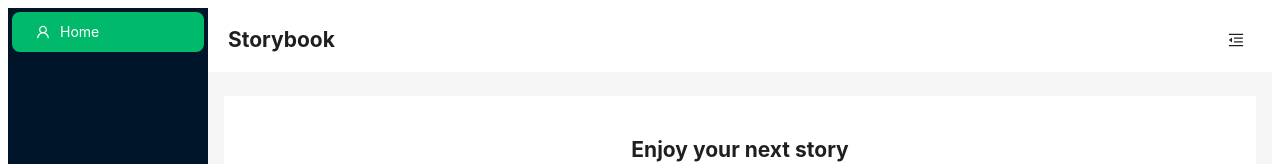
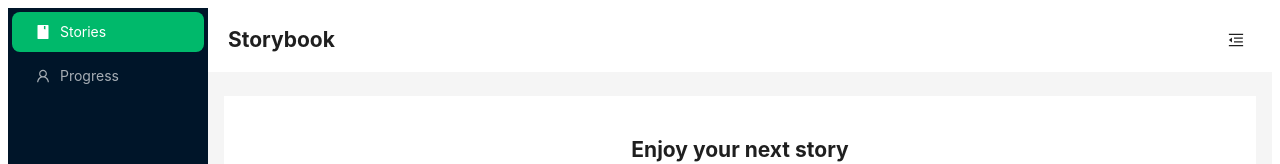
Before and after one commit to HarrisHamid/HackPrinceton, a React (Create React App) app: page / in a window 1280 px wide. Shown: the top 164 px of the page. Built offline with nearby package versions, Linux system fonts and the light colour scheme.

Commit message:
feat: Changed progress

```diff
--- a/src/components/Sidebar.js
+++ b/src/components/Sidebar.js
@@ -1,6 +1,6 @@
 import React from 'react';
 import { Layout, Menu } from 'antd';
-import { UserOutlined } from '@ant-design/icons';
+import { BookFilled, UserOutlined } from '@ant-design/icons';
 
 const { Sider } = Layout;
 
@@ -18,10 +18,16 @@
         items={[
           {
             key: '1',
-            icon: <UserOutlined />,
-            label: 'Home',
+            icon: <BookFilled />,
+            label: 'Stories',
             onClick: handleClickHome,
           },
+          {
+            key: '2',
+            icon: <UserOutlined />,
+            label: 'Progress',
+            onClick: () => navigate('/progress'),
+          }
         ]}
       />
     </Sider>
```
